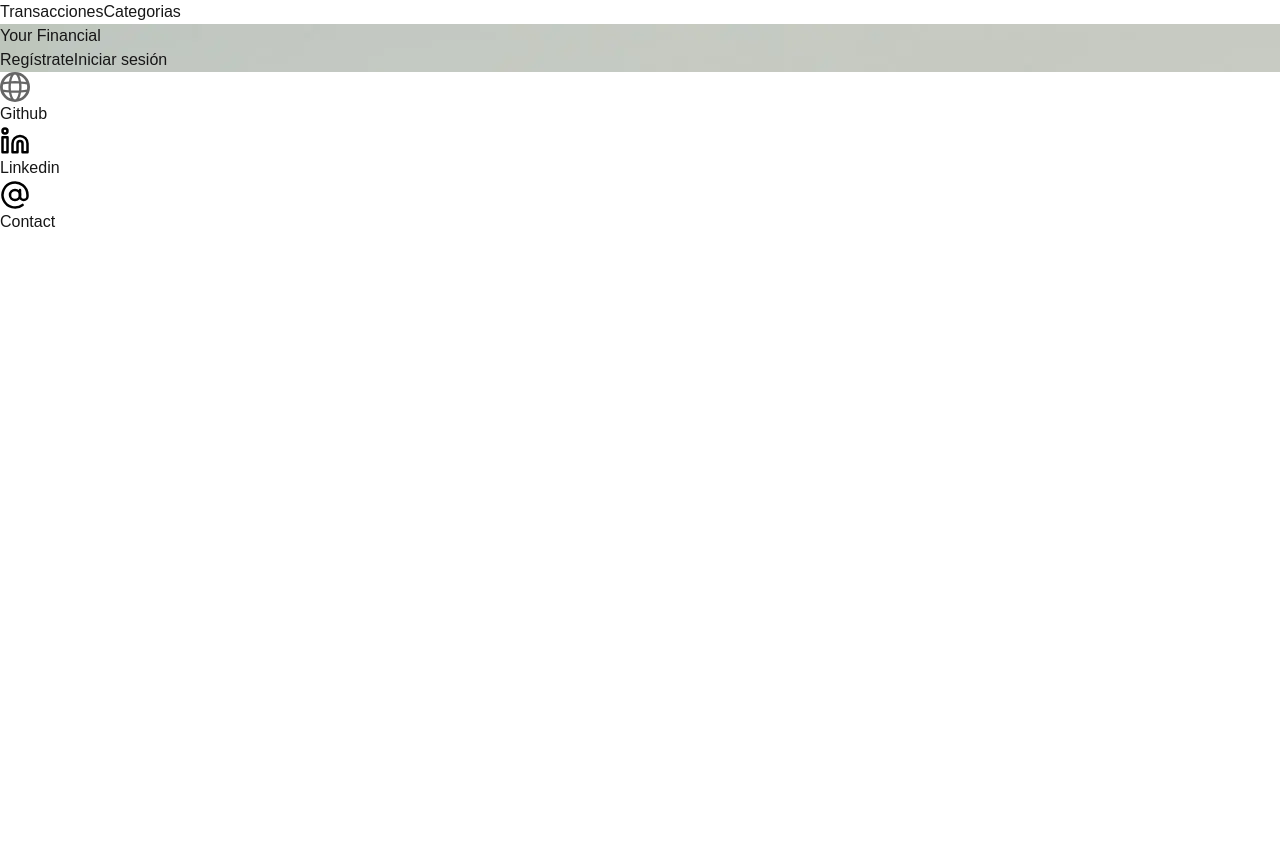
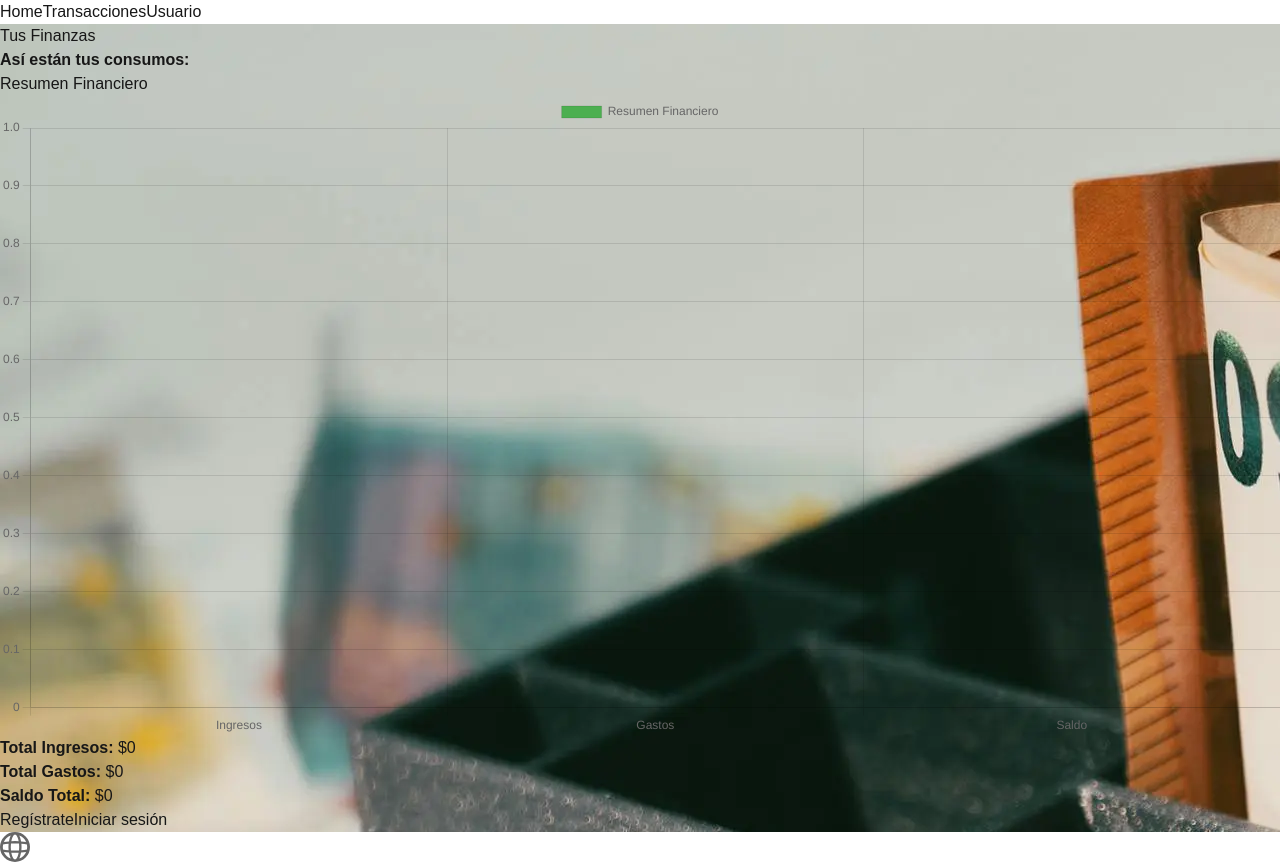
Before and after one commit to xtsulyts/django_dashboard_financial, a Next.js app in the folder frontend/: page /inicio in a window 1280 px wide. Shown: the top 864 px of the page. Before the commit the page ends 800 px from the top, so only its background shows below. Built offline with nearby package versions, Linux system fonts and the light colour scheme.

Commit message:
Probando estilos/dejando un poco projilo, pendiente seguir con funcionalidades de la app. LLamar a APIS para consultar cotizaciones y comparar con el saldo actual se moetrara la data en graficos

```diff
--- a/frontend/src/app/component/Auth.tsx
+++ b/frontend/src/app/component/Auth.tsx
@@ -5,8 +5,12 @@ import axios from "axios";
 import { useRouter } from "next/navigation";
 import Login from "../login/page";
 import React from "react";
+import FinanzasChart from "./FinanzasGraf";
+import { useUser } from "../contex/UserContex"; // Importa el hook personalizado para acceder al contexto de usuario
+
 
 const AuthComponent = () => {
+  const { totalIngresos, totalGastos, saldoTotal, user, logoutUser } = useUser();
   const router = useRouter();
   const [showForm, setShowForm] = useState<string | null>(null);
   const [username, setUsername] = useState("");
@@ -44,31 +48,71 @@ const AuthComponent = () => {
     }
   };
 
+  // Función para manejar el cierre de sesión
+  const handleLogout = () => {
+    logoutUser(); // Llama a la función de logout del contexto
+    console.log("Usuario cerró sesión");
+  };
+
+
   return (
     <div
-      className="relative flex flex-col items-center
-       justify-center min-h-screen bg-cover bg-center"
+      className="relative flex flex-col items-center justify-center min-h-screen bg-cover bg-center"
       style={{ backgroundImage: "url('/yourFinancialPhotoInicio.webp')" }} // Ruta de la imagen de fondo
     >
       {/* Navbar */}
 
-      <h2 className="absolute top-40 left-38 text-6xl font-bold text-gray-800">
-  Your Financial
+      <div className="relative min-h-screen flex items-center justify-center">
+        {/* Fondo (opcional, si quieres que el fondo sea una imagen o tenga un color) */}
+        <div className="absolute inset-0 bg-[url('/ruta/a/tu/imagen.jpg')] bg-cover bg-center blur-sm"></div>
+
+        {/* Card transparente con fondo difuminado */}
+        <div className="relative bg-white/30 backdrop-blur-md rounded-lg shadow-lg p-8 max-w-2xl w-full">
+          {/* Título "Your Financial" */}
+          <h2 className="text-6xl font-bold text-gray-800 mb-8">
+            Tus Finanzas
           </h2>
 
+          <strong className="text-lg text-gray-700">Así están tus consumos:</strong>
+          <span className="text-blue-600 font-semibold text-xl">{user?.user}</span>
+
+
+
+          {/* Contenido de la card */}
+          <div className="space-y-4">
+            {/* Gráfico */}
+            <FinanzasChart />
+
+            {/* Totales */}
+            <p className="text-lg">
+              <strong>Total Ingresos:</strong> ${totalIngresos.toLocaleString()}
+            </p>
+            <p className="text-lg">
+              <strong>Total Gastos:</strong> ${totalGastos.toLocaleString()}
+            </p>
+            <p className="text-lg">
+              <strong>Saldo Total:</strong> ${saldoTotal.toLocaleString()}
+            </p>
+          </div>
+        </div>
+      </div>
+
       <div className="absolute top-5 right-5 flex gap-4">
+        {!user && ( // Solo mostrar "Regístrate" si no hay usuario logueado
           <button
-    className="bg-blue-500 text-white px-5 py-2.5 rounded-full font-semibold shadow-lg hover:bg-blue-600 hover:scale-105 transition-all duration-300"
+            className="bg-blue-600 text-white px-4 py-2 rounded-lg font-semibold hover:bg-blue-700 transition duration-300"
             onClick={() => setShowForm("signup")}
           >
             Regístrate
           </button>
+        )}
         <button
-    className="bg-green-500 text-white px-5 py-2.5 rounded-full font-semibold shadow-lg hover:bg-green-600 hover:scale-105 transition-all duration-300"
-    onClick={() => setShowForm("login")}
+          className="bg-green-500 text-white px-4 py-2 rounded-lg font-semibold hover:bg-blue-700 transition duration-300"
+          onClick={user ? handleLogout : () => setShowForm("login")} // Cambiar función según el estado del usuario
         >
-    Iniciar sesión
+          {user ? "Cerrar sesión" : "Iniciar sesión"}
         </button>
+
       </div>
 
 
@@ -76,7 +120,7 @@ const AuthComponent = () => {
       {/* FORMULARIO */}
       {(showForm === "signup" || showForm === "login") && (
         <div className="fixed top-0 left-0 w-full h-full flex justify-center items-center bg-black bg-opacity-50 backdrop-blur-sm z-10">
-          <div className="bg-white p-8 rounded-lg shadow-lg max-w-sm w-full relative">
+          <div className="relative bg-white/30 backdrop-blur-md rounded-lg shadow-lg p-8 max-w-2xl w-full">
             {showForm === "signup" ? (
               <>
                 <h2 className="text-2xl font-bold text-gray-800 mb-6 text-center">
@@ -102,6 +146,7 @@ const AuthComponent = () => {
                   </div>
                 ))}
 
+
                 <button
                   type="submit"
                   onClick={handleRegister}
@@ -109,22 +154,21 @@ const AuthComponent = () => {
                 >
                   Registrarse
                 </button>
-              </>
-            ) : (
-              <>
-                <h2 className="text-2xl font-bold text-gray-800 mb-6 text-center">
-                  Iniciar Sesión
-                </h2>
-                <Login></Login>
-              </>
-            )}
-
                 <button
               onClick={() => setShowForm(null)}
               className="bg-red-500 text-white px-4 py-2 rounded-md w-full font-semibold hover:bg-red-600 transition duration-300 mt-4"
             >
               Volver
             </button>
+              </>
+            ) : (
+              <>
+
+                <Login></Login>
+              </>
+            )}
+
+
           </div>
         </div>
       )}
--- a/frontend/src/app/component/FinanzasGraf.tsx
+++ b/frontend/src/app/component/FinanzasGraf.tsx
@@ -27,7 +27,7 @@ const FinanzasChart = () => {
   };
 
   return (
-    <div className="max-w-md mx-auto bg-white p-6 rounded-lg shadow">
+    <div className="max-w-md mx-autobg-white/30 p-6 rounded-lg shadow">
       <h2 className="text-xl font-bold text-center mb-4">Resumen Financiero</h2>
       <Bar data={data} options={options} />
     </div>
--- a/frontend/src/app/component/Login.tsx
+++ b/frontend/src/app/component/Login.tsx
@@ -39,16 +39,18 @@ function Login() {
   };
 
   return (
-    <div className="bg-white p-8 rounded-lg shadow-lg max-w-sm w-full relative">
+    <div >
+
+
       {/* Título principal */}
-      <div className="text-center mb-8">
-        <h1 className="text-4xl font-bold text-gray-800">Your Financial</h1>
-      </div>
+
+        <h1 className="text-2xl font-bold text-gray-800 mb-6 text-center">Your Financial</h1>
+
 
       <div>
         <form
           onSubmit={handleLogin}
-          className="bg-white p-6 rounded-lg shadow-lg w-full max-w-sm space-y-4"
+          className=" p-6 rounded-lg shadow-lg w-full max-w-sm space-y-4"
         >
 
 
@@ -76,21 +78,10 @@ function Login() {
           >
             Iniciar Sesión
           </button>
-          <button
-            type="submit"
-            className="w-full bg-blue-500 text-white py-2 rounded hover:bg-blue-600 transition"
-          >
-            Iniciar Sesión
-          </button>
 
 
 
-          {/* <button
-            onClick={handleExit} // Asigna la función handleLogout al botón
-            className="bg-red-500 text-white px-4 py-2 rounded-md w-full font-semibold hover:bg-red-600 transition duration-300 mt-4"
-          >
-            Volver
-          </button> */}
+
 
           {error && <p className="text-red-500 text-center mt-2">{error}</p>}
         </form>
@@ -100,172 +91,3 @@ function Login() {
 }
 
 export default Login;
-
-
-
-
-
-
-
-
-
-
-
-
-
-
-
-
-
-
-
-
-
-
-
-
-
-
-
-
-// "use client";
-
-// import { useState } from "react";
-// import { useRouter } from "next/navigation";
-// import { useUser } from "../contex/UserContex";
-
-
-// function Login() {
-//   const { loginUser } = useUser();
-//   const router = useRouter();
-//   const [email, setEmail] = useState("");
-//   const [password, setPassword] = useState("");
-//   const [error, setError] = useState(null);
-
-
-//   const handleLogin = async (event: { preventDefault: () => void; }) => {
-//     event.preventDefault();
-//     setError(null); // Resetear error antes de la petición
-
-//     try {
-//       const response: Response = await fetch("http://localhost:8000/login_user/", {
-//         method: "POST",
-//         headers: {
-//           "Content-Type": "application/json",
-//         },
-//         body: JSON.stringify({ email, password }),
-
-//       });
-
-
-//       if (!response.ok) {
-//         throw new Error("Credenciales inválidas o error del servidor.");
-//       }
-
-//       const { access_token, message } = await response.json(); // Extraer el access_token de la respuesta
-//       console.log("Token de acceso:", access_token);
-//       console.log(message)
-
-
-
-//       // Obtener los datos del usuario
-//       const profileResponse = await fetch("http://localhost:8000/user_profile/", {
-//         method: "GET",
-//         headers: {
-//           "Authorization": `Bearer ${access_token}`, // Enviar el token en el header
-//         },
-//       });
-
-//       if (!profileResponse.ok) {
-//         throw new Error("Error al obtener los datos del usuario.");
-
-//       }
-//       alert("Login exitoso!!")
-
-//       const userData = await profileResponse.json(); // Obtener los datos del usuario
-//       console.log("Datos que devuelve URL/user_profile backend django:", userData);
-
-//       // Actualizar el estado del usuario antes de redirigir
-//       loginUser(userData);
-
-//       // Redirigir al usuario a la página de inicio
-//       router.push('./home');
-
-//     } catch (err: any) {
-//       setError(err.message);
-//     }
-//   };
-
-//   const handleExit = () => {
-//     router.push('./')
-//   }
-
-//   return (
-//     <div className="flex flex-col items-center p-8 min-h-screen bg-gray-100">
-//        {/* Título principal */}
-//        <div className="text-center mb-8">
-//         <h1 className="text-4xl font-bold text-gray-800">Your Financial</h1>
-//       </div>
-
-
-//       <div>
-//       <form
-//         onSubmit={handleLogin}
-//         className="bg-white p-6 rounded-lg shadow-lg w-full max-w-sm space-y-4"
-//       >
-//                {/* Logo */}
-//        <div className="mb-8">
-//         <video
-//           src="/LogoYourFinancial.webm"
-//           autoPlay
-//           loop
-//           muted
-//           className="w-130 h-50 mx-auto"
-//         />
-//       </div>
-
-//         <h1 className="text-xl font-bold text-center">Inicia Sesión</h1>
-
-//         <input
-//           type="email"
-//           placeholder="Usuario/Email"
-//           value={email}
-//           onChange={(e) => setEmail(e.target.value)}
-//           className="w-full p-2 border border-gray-300 rounded focus:outline-none focus:ring-2 focus:ring-blue-400"
-//         />
-
-//         <input
-//           type="password"
-//           placeholder="Contraseña"
-//           value={password}
-//           onChange={(e) => setPassword(e.target.value)}
-//           className="w-full p-2 border border-gray-300 rounded focus:outline-none focus:ring-2 focus:ring-blue-400"
-//         />
-
-//         <button
-//           type="submit"
-//           className="w-full bg-blue-500 text-white py-2 rounded hover:bg-blue-600 transition"
-//         >
-//           Iniciar Sesión
-//         </button>
-
-//         <button
-//             onClick={handleExit} // Asigna la función handleLogout al botón
-//             className="bg-red-500 text-white px-4 py-2 rounded-md w-full font-semibold hover:bg-red-600 transition duration-300 mt-4"
-//           >
-//             Volver
-//           </button>
-
-//         {error && <p className="text-red-500 text-center mt-2">{error}</p>}
-//       </form>
-
-
-//       </div>
-
-//     </div>
-
-//   );
-
-// }
-
-// export default Login;
--- a/frontend/src/app/component/header.tsx
+++ b/frontend/src/app/component/header.tsx
@@ -4,6 +4,16 @@ export default function Header () {
         <header className="row-start-3 flex gap-6 flex-wrap items-center justify-center  bg-gray-800 text-white py-4">
         <a
           className="flex items-center gap-2 hover:underline hover:underline-offset-4"
+          href="http://localhost:3000/"
+          target="_blank"
+          rel="noopener noreferrer"
+        >
+
+          Home
+        </a>
+        <a
+          className="flex items-center gap-2 hover:underline hover:underline-offset-4"
+            href="http://localhost:3000/transacciones"
           target="_blank"
           rel="noopener noreferrer"
         >
@@ -12,12 +22,12 @@ export default function Header () {
         </a>
         <a
           className="flex items-center gap-2 hover:underline hover:underline-offset-4"
-          href="https://vercel.com/templates?framework=next.js&utm_source=create-next-app&utm_medium=appdir-template-tw&utm_campaign=create-next-app"
           target="_blank"
+          href="http://localhost:3000/home"
           rel="noopener noreferrer"
         >
 
-          Categorias
+          Usuario
         </a>
 
       </header>
```
Also changed, not shown: frontend/src/app/component/CardUsuario.tsx (+15 -31 lines), frontend/src/app/contex/UserContex.tsx (+11 -0 lines). Lines whose indentation alone changed are shown as unchanged.
